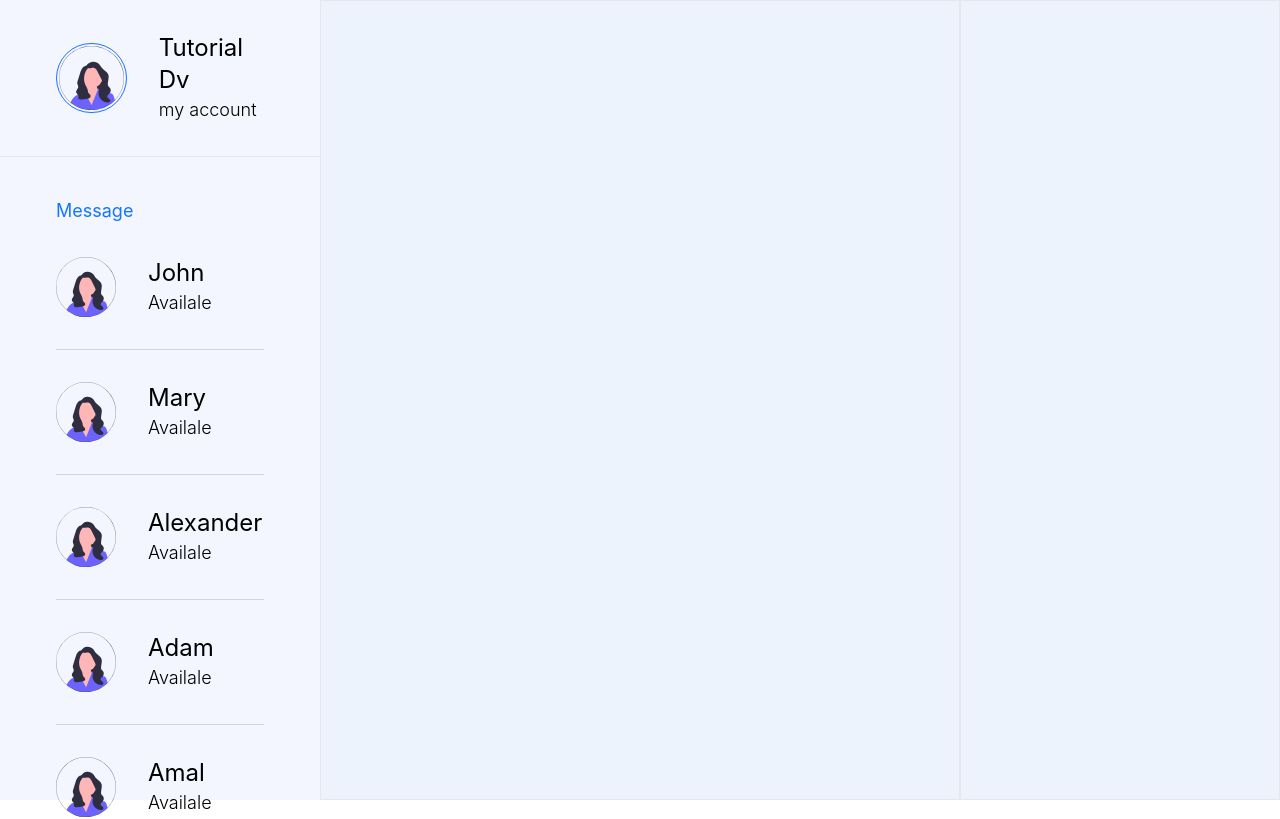
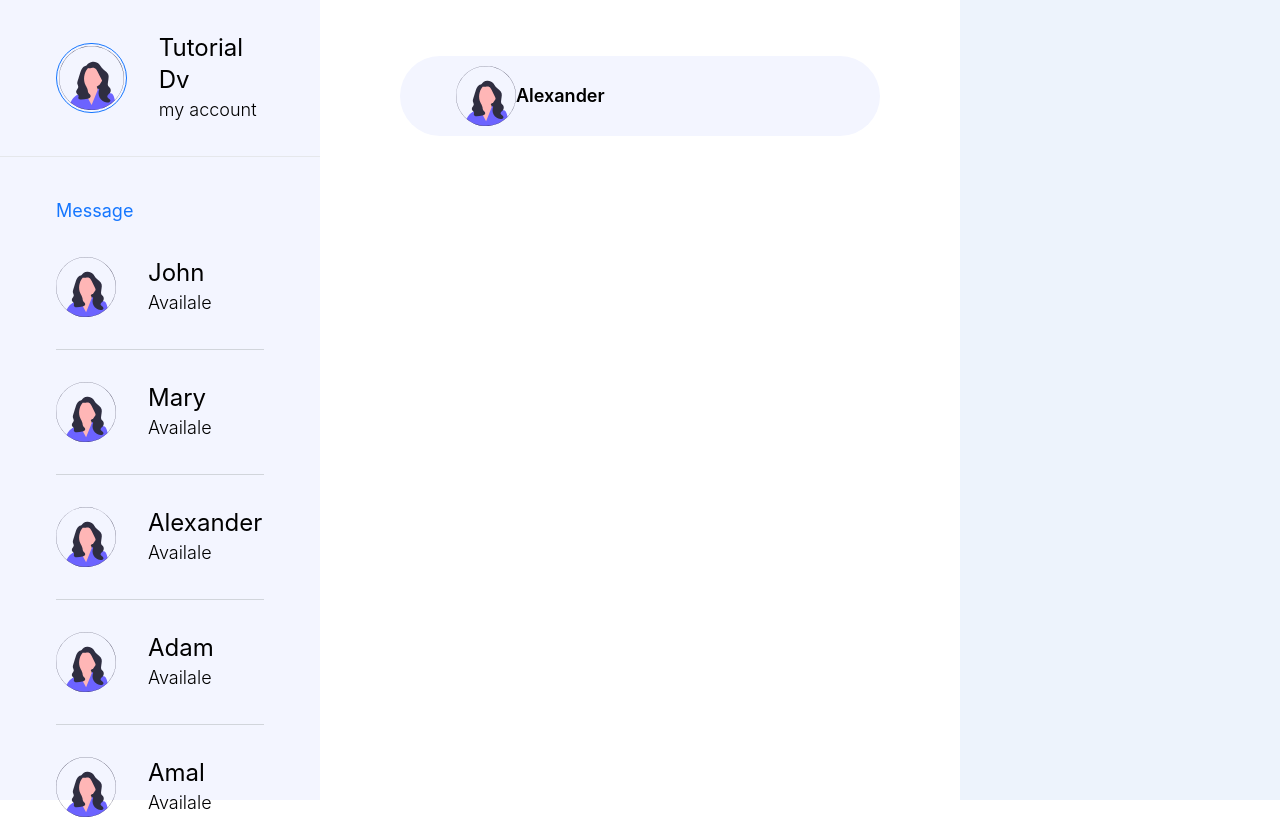
Before and after one commit to IT21239298/MERN-Stack-Messenger-Clone, a React (Create React App) app in the folder client/: page / in a window 1280 px wide. Shown: the top 819 px of the page. Built offline with nearby package versions, Linux system fonts and the light colour scheme.

Commit message:
chat style

```diff
--- a/client/src/modules/Dashbord/index.js
+++ b/client/src/modules/Dashbord/index.js
@@ -69,8 +69,13 @@ const Dashbord = () => {
             </div>
 
         </div>
-        <div className="w-[50%] border h-screen"> </div>
-        <div className="w-[25%] border h-screen"> </div>
+        <div className="w-[50%] h-screen bg-white flex flex-col items-center">
+           <div className="w-[75%] bg-secondary h-[80px] mt-14 rounded-full flex items-center px-14">
+           <div className=""><img src={Avatar} width={60} height={60}/></div>
+            <h3 className="text-lg font-semibold">Alexander</h3>
+           </div>
+        </div>
+        <div className="w-[25%]  h-screen"> </div>
     </div>
 
   )
```
